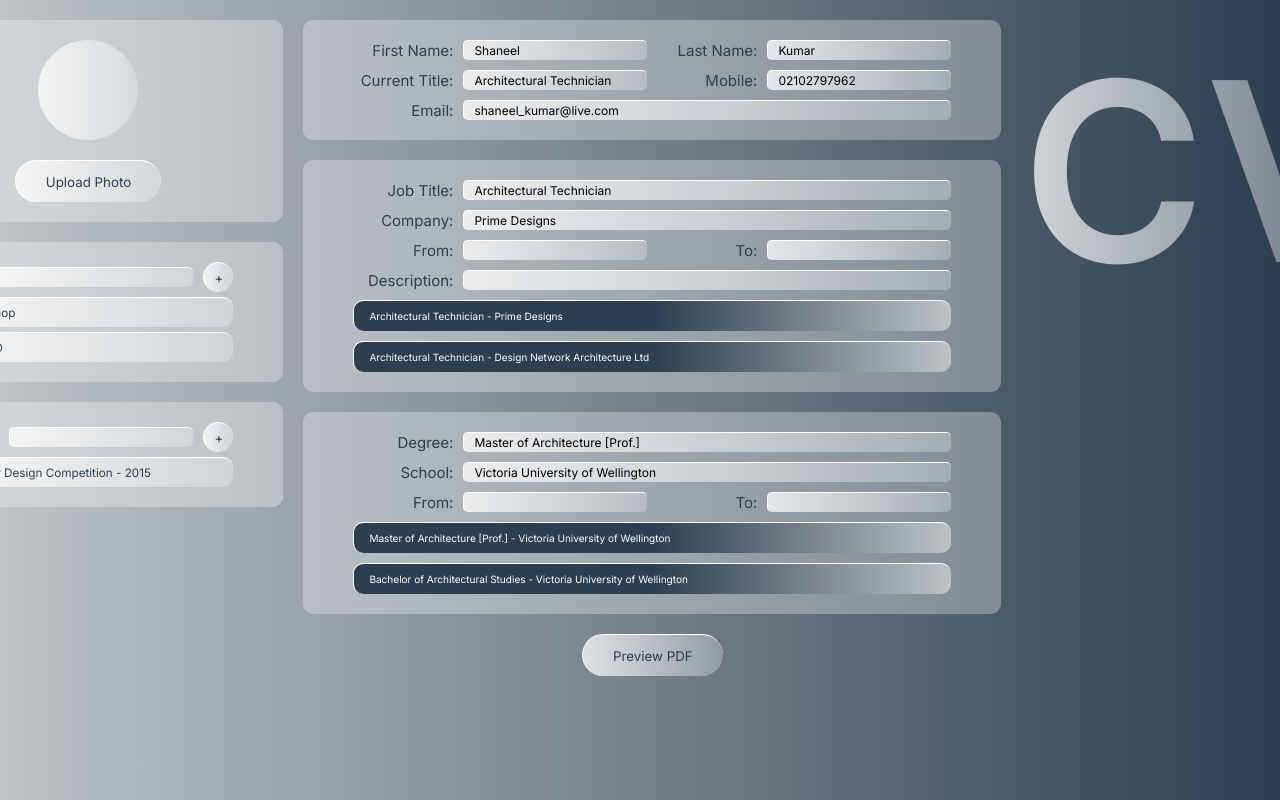
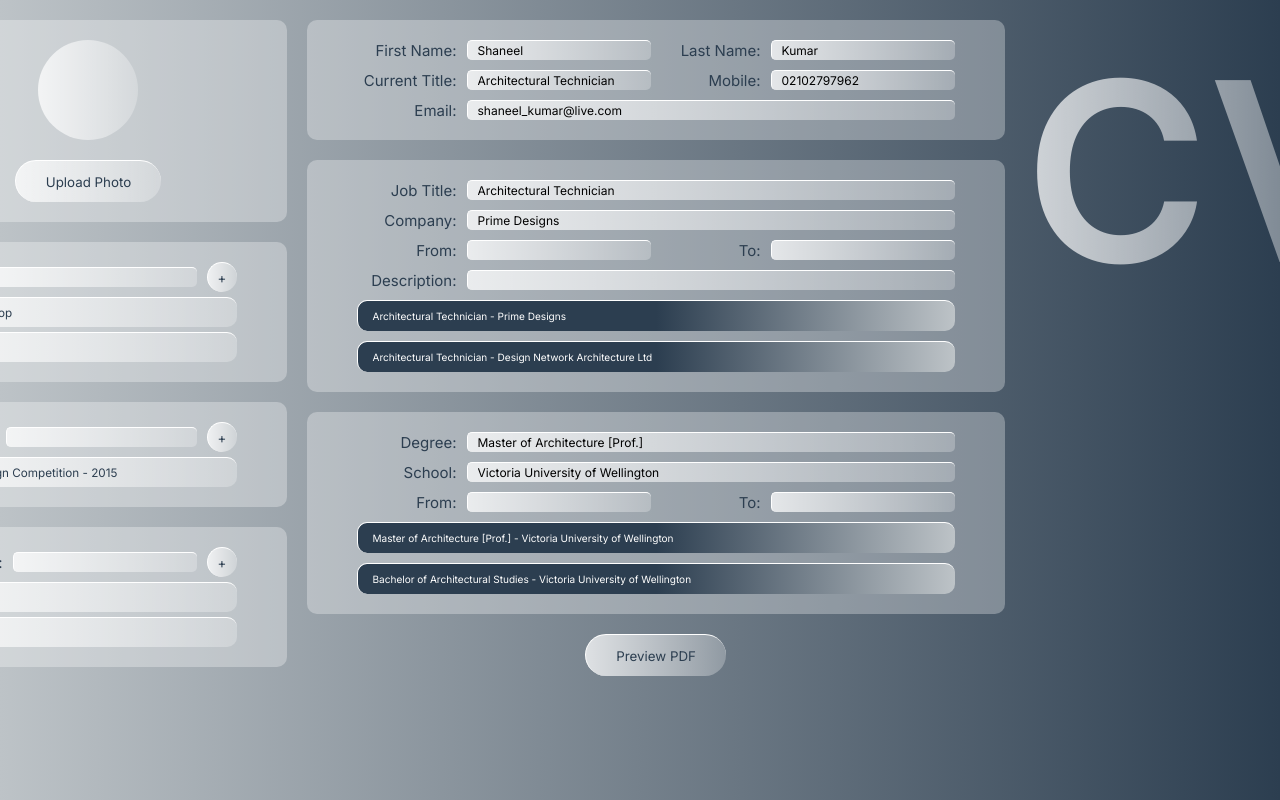
Before and after one commit to Vyonyx/cv-maker, a React (Create React App) app: page / in a window 1280 px wide. Shown: the top 800 px of the page. Built offline with nearby package versions, Linux system fonts and the light colour scheme; the HTML template or start-up script is replaced by a standard one.

Commit message:
Functionality to secondary CV fields added.

```diff
--- a/package.json
+++ b/package.json
@@ -9,6 +9,7 @@
     "react": "^18.2.0",
     "react-dom": "^18.2.0",
     "react-scripts": "5.0.1",
+    "uniqid": "^5.4.0",
     "web-vitals": "^2.1.4"
   },
   "scripts": {
--- a/src/App.js
+++ b/src/App.js
@@ -6,6 +6,11 @@ import ListField from './components/ListField';
 class App extends Component {
   constructor() {
     super()
+
+    this.addSkill = this.addSkill.bind(this)
+    this.addAward = this.addAward.bind(this)
+    this.addHobby = this.addHobby.bind(this)
+
     this.state = {
       form: {
         personal: [
@@ -48,9 +53,44 @@ class App extends Component {
             {label: 'School:', value: 'Victoria University of Wellington', gridArea: 'full-length'},
           ],
         ],
-        skills: [],
+        skills: ['Photoshop', 'Rhino3D'],
+        awards: ['24 Design Competition - 2015'],
+        hobbies: ['Coding', 'Gaming']
       }
     }
+  }
+
+  addSkill(event) {
+    event.preventDefault()
+    const input = event.target.querySelector('INPUT')
+    const value = input.value
+    let prevState = Object(this.state)
+
+    prevState.form.skills = [...prevState.form.skills, value]
+    this.setState(prevState)
+    input.value = ''
+  }
+
+  addAward(event) {
+    event.preventDefault()
+    const input = event.target.querySelector('INPUT')
+    const value = input.value
+    let prevState = Object(this.state)
+
+    prevState.form.awards = [...prevState.form.awards, value]
+    this.setState(prevState)
+    input.value = ''
+  }
+
+  addHobby(event) {
+    event.preventDefault()
+    const input = event.target.querySelector('INPUT')
+    const value = input.value
+    let prevState = Object(this.state)
+
+    prevState.form.hobbies = [...prevState.form.hobbies, value]
+    this.setState(prevState)
+    input.value = ''
   }
 
   render() {
@@ -61,8 +101,15 @@ class App extends Component {
             <div className='profile-photo'></div>
             <button className='myButton'>Upload Photo</button>
           </div>
-          <ListField details={{label: 'Skills:', skills: ['Photoshop', 'Rhino3D']}}/>
-          <ListField details={{label: 'Awards:', skills: ['24 Hour Design Competition - 2015']}}/>
+          <form onSubmit={this.addSkill}>
+            <ListField label='Skills:' items={this.state.form.skills}/>
+          </form>
+          <form onSubmit={this.addAward}>
+            <ListField label='Awards:' items={this.state.form.awards}/>
+          </form>
+          <form onSubmit={this.addHobby}>
+          <ListField label='Hobbies:' items={this.state.form.hobbies}/>
+          </form>
         </div>
 
         <div>
--- a/src/components/FormField.js
+++ b/src/components/FormField.js
@@ -1,4 +1,5 @@
 import React, { Component } from 'react'
+import uniqid from 'uniqid'
 
 export class FormField extends Component {
     constructor(props) {
@@ -18,8 +19,8 @@ export class FormField extends Component {
     const cName = `form-field ${grid} ${formName}`
     return (
       <div className={cName}>
-        {fields.map((field, index) => <InputField key={index} label={field.label} value={field.value} gridArea={field.gridArea || ''} />)}
-        {history && history.map((item, index) => <History details={item} />)}
+        {fields.map(field => <InputField key={uniqid()} label={field.label} value={field.value} gridArea={field.gridArea || ''} />)}
+        {history && history.map((item, index) => <History key={uniqid()} details={item} />)}
       </div>
     )
   }
@@ -30,7 +31,7 @@ class InputField extends Component {
       const {label, value, gridArea} = this.props
       const cName = gridArea ? `field-input ${gridArea}` : 'field-input'
       return (
-        <div className={cName}>
+        <div className={cName} key={uniqid()}>
           <label htmlFor={label}>{label}</label>
           <input id={label} defaultValue={value}></input>
         </div>
@@ -43,8 +44,8 @@ class InputField extends Component {
         const {details} = this.props
         const [title, company] = details.slice(0, 2).map(item => item.value)
         return (
-            <div className='history-item full-length'>
-                <h6>{title} - {company}</h6>
+            <div className='history-item full-length' key={uniqid()}>
+                <h6 key={uniqid()}>{title} - {company}</h6>
             </div>
         )
     }
--- a/src/components/ListField.js
+++ b/src/components/ListField.js
@@ -1,8 +1,9 @@
 import React, { Component } from 'react'
+import uniqid from 'uniqid'
 
 export class ListField extends Component {
   render() {
-    const {label, skills} = this.props.details
+    const {label, items} = this.props
     return (
       <div className='skills'>
           <div className='skills-field'>
@@ -11,7 +12,7 @@ export class ListField extends Component {
             <button>+</button>
           </div>
           <div>
-            {skills.map((skill, index) => <h3 key={index} className='skill-item'>{skill}</h3>)}
+            {items.map((skill, index) => <h3 key={uniqid()} className='skill-item'>{skill}</h3>)}
           </div>
       </div>
     )
```
Also changed, not shown: 1 other file (tests, documents, lock files or other folders).
